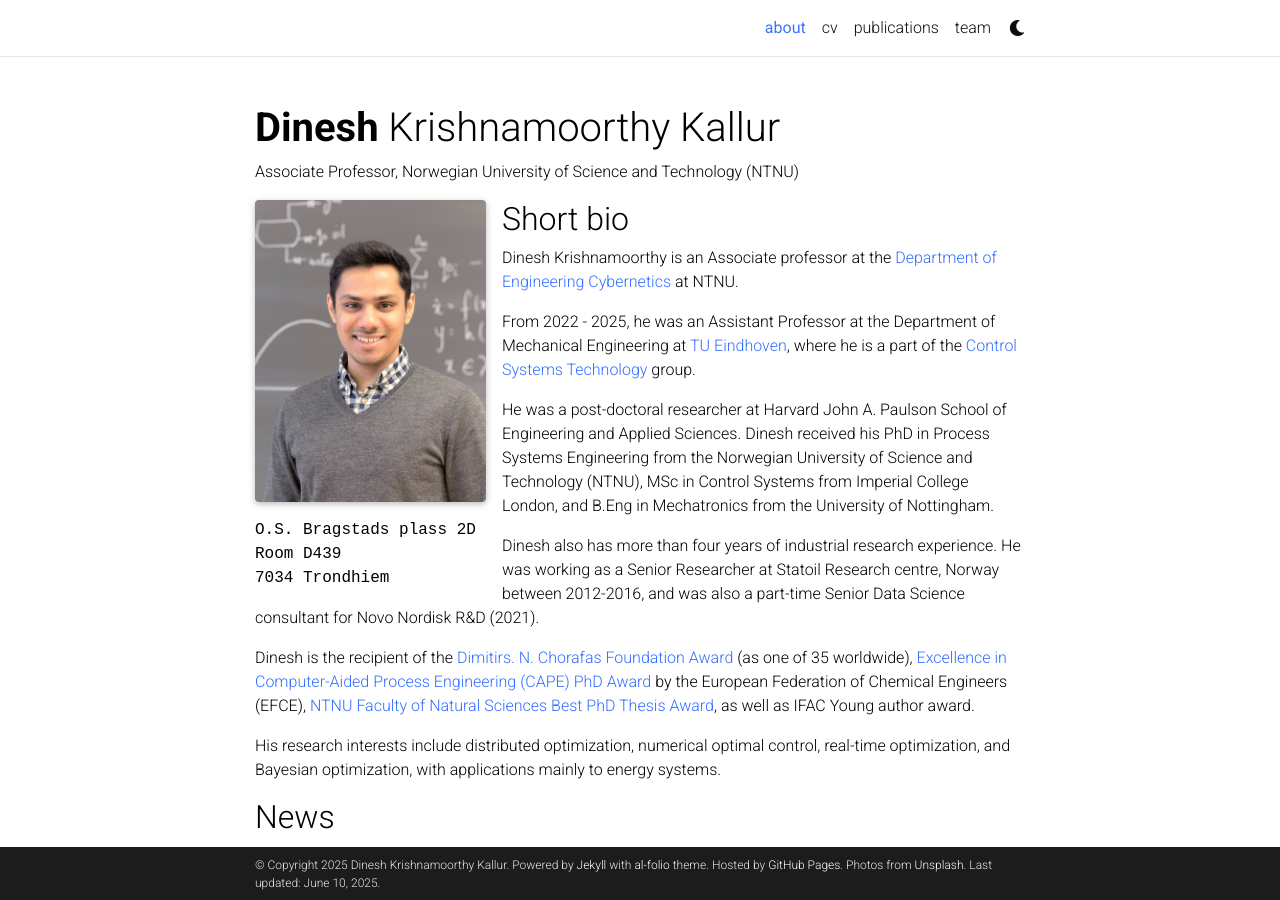
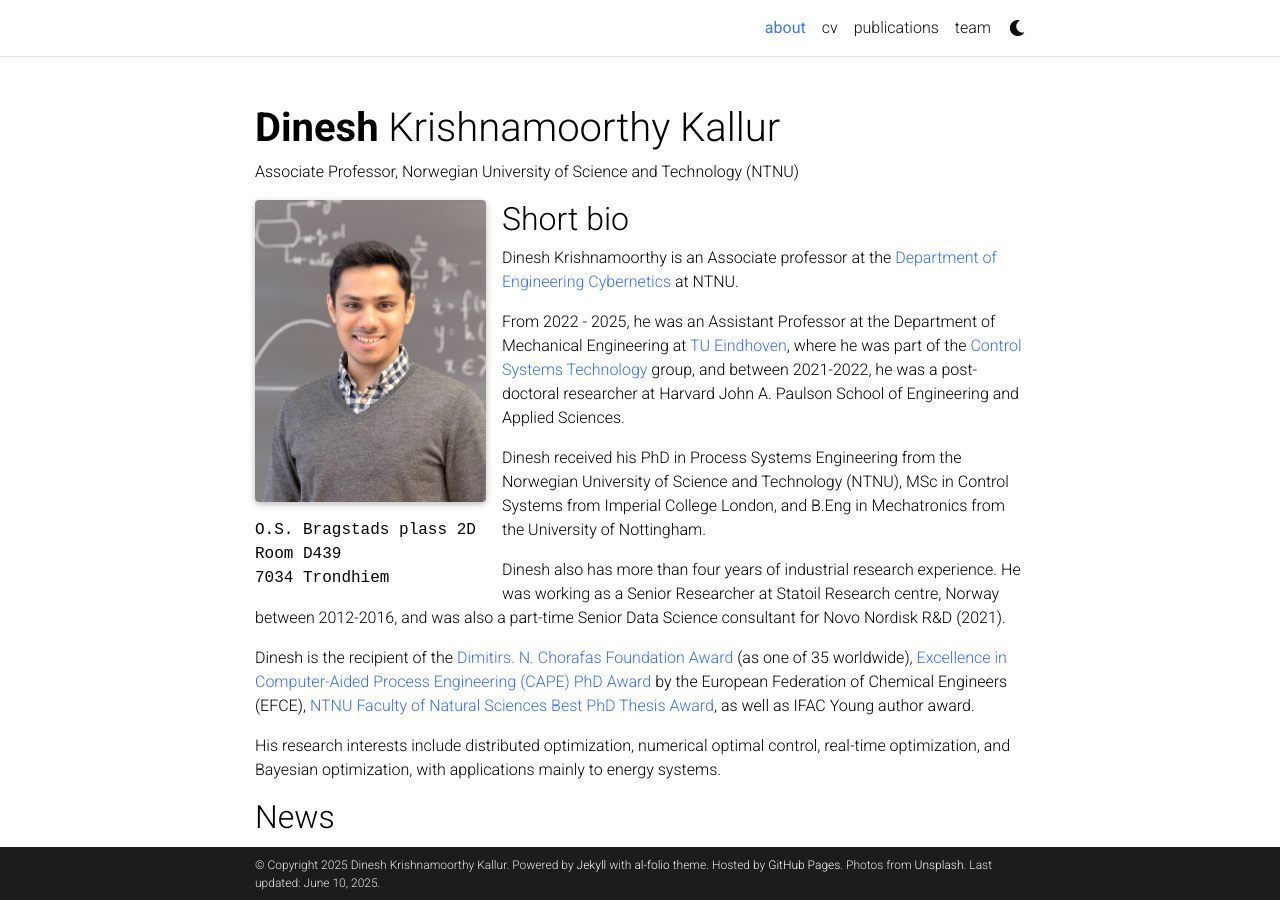
Before and after one commit to dinesh-krishnamoorthy/dinesh-krishnamoorthy.github.io, a Jekyll site: the page built from _pages/about.md, in a window 1280 px wide and 900 px high. Built offline with Jekyll 4.4.1, drawn with Linux system fonts in a browser that asks for light colours; full-size pictures stand in for the smaller copies a plugin makes; comment, search, counter and statistics services are not loaded; a style sheet for code colours, icons or effects is not loaded.

Commit message:
Update about.md

```diff
--- a/_pages/about.md
+++ b/_pages/about.md
@@ -23,9 +23,9 @@
 ## Short bio
 Dinesh Krishnamoorthy is an Associate professor at the [Department of Engineering Cybernetics](https://www.ntnu.edu/itk) at NTNU.
 
-From 2022 - 2025, he was an Assistant Professor at the Department of Mechanical Engineering at [TU Eindhoven](https://www.tue.nl/en/our-university/departments/mechanical-engineering/), where he is a part of the [Control Systems Technology](https://www.tue.nl/en/research/research-groups/control-systems-technology/) group.
+From 2022 - 2025, he was an Assistant Professor at the Department of Mechanical Engineering at [TU Eindhoven](https://www.tue.nl/en/our-university/departments/mechanical-engineering/), where he was part of the [Control Systems Technology](https://www.tue.nl/en/research/research-groups/control-systems-technology/) group, and between 2021-2022, he was a post-doctoral researcher at Harvard John A. Paulson School of Engineering and Applied Sciences.
 
-He was a post-doctoral researcher at Harvard John A. Paulson School of Engineering and Applied Sciences. Dinesh received his PhD in Process Systems Engineering from the Norwegian University of Science and Technology (NTNU), MSc in Control Systems from Imperial College London, and B.Eng in Mechatronics from the University of Nottingham.
+Dinesh received his PhD in Process Systems Engineering from the Norwegian University of Science and Technology (NTNU), MSc in Control Systems from Imperial College London, and B.Eng in Mechatronics from the University of Nottingham.
 
 Dinesh also has more than four years of industrial research experience. He was working as a Senior Researcher at Statoil Research centre, Norway between 2012-2016, and was also a part-time Senior Data Science consultant for Novo Nordisk R&D (2021).
 
@@ -36,6 +36,7 @@
 
 ## News
 
+* May 2025 - Dinesh starts as an Associate Professor at the Department of Engineering Cybernetics, NTNU, while maintaining a 20% part-time Visiting Professorship at TU/e.
 * Jul 2024 - Keynote talk at IFAC ADCHEM, Toronto, Canada.
 * Nov 2023 -  Obtained University Teaching Qualification ([UTQ](https://www.universiteitenvannederland.nl/en_GB/utq)) certification.
 * Sept 2023 - Elevated to IEEE Senior Member grade.
```
